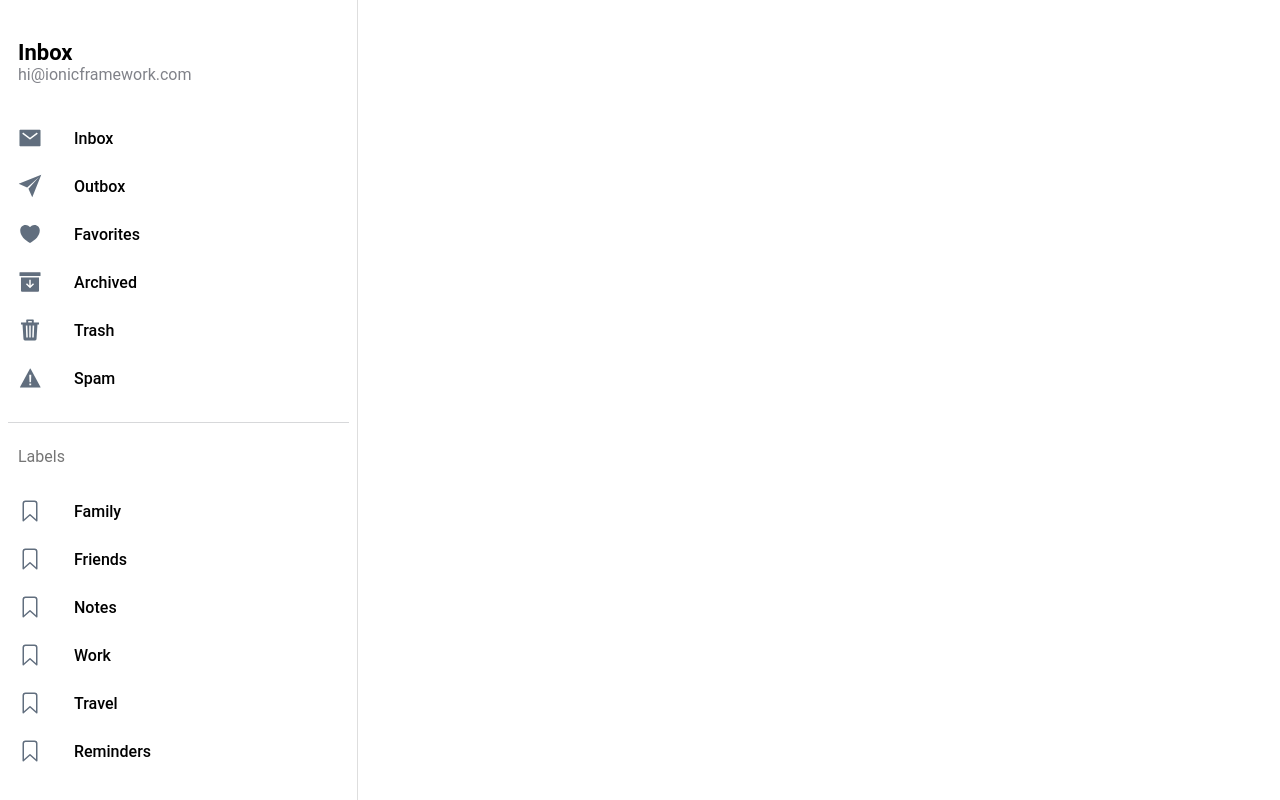
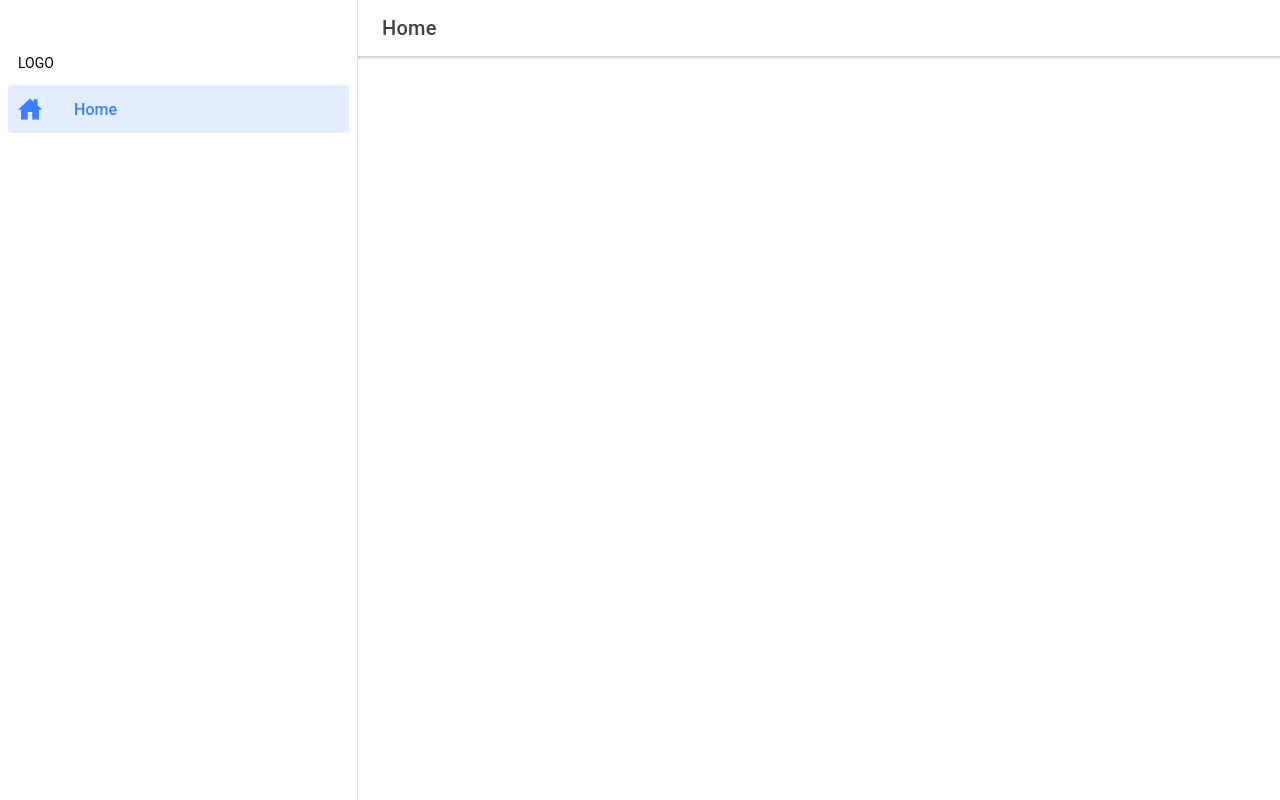
Before and after one commit to Jbristhuille/WCS_Hackathon_1, a React (Create React App) app in the folder 01_src/01_client/: page /home in a window 1280 px wide. Built offline with nearby package versions, Linux system fonts and the light colour scheme.

Commit message:
:fire: Clean client code
* Remove Page.tsx
* Create Home.tsx (replace Page.tsx)
* Rework routing
* Rework menu
* Remove ExploreContainer.tsx

```diff
--- a/01_src/01_client/src/App.tsx
+++ b/01_src/01_client/src/App.tsx
@@ -1,27 +1,47 @@
+/**
+ * @ Author: Jbristhuille
+ * @ Create Time: 2022-11-24 09:07:46
+ * @ Description: Main project component
+ */
+
+/* SUMMARY
+  * Ionic
+  * React
+  * Pages
+  * Components
+  * Styles
+*/
+
+/* Ionic */
 import { IonApp, IonRouterOutlet, IonSplitPane, setupIonicReact } from '@ionic/react';
+/***/
+
+/* React */
 import { IonReactRouter } from '@ionic/react-router';
 import { Redirect, Route } from 'react-router-dom';
+/***/
+
+/* Pages */
+import Home from './pages/Home';
+/***/
+
+/* Components */
 import Menu from './components/Menu';
-import Page from './pages/Page';
+/***/
 
-/* Core CSS required for Ionic components to work properly */
+/* Styles */
 import '@ionic/react/css/core.css';
-
-/* Basic CSS for apps built with Ionic */
 import '@ionic/react/css/normalize.css';
 import '@ionic/react/css/structure.css';
 import '@ionic/react/css/typography.css';
-
-/* Optional CSS utils that can be commented out */
 import '@ionic/react/css/padding.css';
 import '@ionic/react/css/float-elements.css';
 import '@ionic/react/css/text-alignment.css';
 import '@ionic/react/css/text-transformation.css';
 import '@ionic/react/css/flex-utils.css';
 import '@ionic/react/css/display.css';
-
-/* Theme variables */
 import './theme/variables.css';
+/***/
 
 setupIonicReact();
 
@@ -33,10 +53,10 @@ const App: React.FC = () => {
           <Menu />
           <IonRouterOutlet id="main">
             <Route path="/" exact={true}>
-              <Redirect to="/page/Inbox" />
+              <Redirect to="/home" />
             </Route>
-            <Route path="/page/:name" exact={true}>
-              <Page />
+            <Route path="/home" exact={true}>
+              <Home />
             </Route>
           </IonRouterOutlet>
         </IonSplitPane>
--- a/01_src/01_client/src/components/ExploreContainer.css
+++ /dev/null
@@ -1,24 +0,0 @@
-.container {
-  text-align: center;
-  position: absolute;
-  left: 0;
-  right: 0;
-  top: 50%;
-  transform: translateY(-50%);
-}
-
-.container strong {
-  font-size: 20px;
-  line-height: 26px;
-}
-
-.container p {
-  font-size: 16px;
-  line-height: 22px;
-  color: #8c8c8c;
-  margin: 0;
-}
-
-.container a {
-  text-decoration: none;
-}
--- a/01_src/01_client/src/components/ExploreContainer.tsx
+++ /dev/null
@@ -1,16 +0,0 @@
-import './ExploreContainer.css';
-
-interface ContainerProps {
-  name: string;
-}
-
-const ExploreContainer: React.FC<ContainerProps> = ({ name }) => {
-  return (
-    <div className="container">
-      <strong>{name}</strong>
-      <p>Explore <a target="_blank" rel="noopener noreferrer" href="https://ionicframework.com/docs/components">UI Components</a></p>
-    </div>
-  );
-};
-
-export default ExploreContainer;
--- a/01_src/01_client/src/components/Menu.css
+++ b/01_src/01_client/src/components/Menu.css
@@ -21,11 +21,11 @@ ion-menu.md ion-list-header, ion-menu.md ion-note {
   padding-left: 10px;
 }
 
-ion-menu.md ion-list#inbox-list {
+ion-menu.md ion-list#menu-list {
   border-bottom: 1px solid var(--ion-color-step-150, #d7d8da);
 }
 
-ion-menu.md ion-list#inbox-list ion-list-header {
+ion-menu.md ion-list#menu-list ion-list-header {
   font-size: 22px;
   font-weight: 600;
   min-height: 20px;
--- a/01_src/01_client/src/components/Menu.tsx
+++ b/01_src/01_client/src/components/Menu.tsx
@@ -1,3 +1,16 @@
+/**
+ * @ Author: Jbristhuille
+ * @ Create Time: 2022-11-24 09:07:46
+ * @ Description: Menu component
+ */
+
+/* SUMMARY
+  * Ionic
+  * React
+  * Styles
+*/
+
+/* Ionic */
 import {
   IonContent,
   IonIcon,
@@ -6,61 +19,21 @@ import {
   IonList,
   IonListHeader,
   IonMenu,
-  IonMenuToggle,
-  IonNote,
+  IonMenuToggle
 } from '@ionic/react';
+import {
+  homeOutline,
+  homeSharp
+} from 'ionicons/icons';
+/***/
 
+/* React */
 import { useLocation } from 'react-router-dom';
-import { archiveOutline, archiveSharp, bookmarkOutline, heartOutline, heartSharp, mailOutline, mailSharp, paperPlaneOutline, paperPlaneSharp, trashOutline, trashSharp, warningOutline, warningSharp } from 'ionicons/icons';
+/***/
+
+/* Styles */
 import './Menu.css';
-
-interface AppPage {
-  url: string;
-  iosIcon: string;
-  mdIcon: string;
-  title: string;
-}
-
-const appPages: AppPage[] = [
-  {
-    title: 'Inbox',
-    url: '/page/Inbox',
-    iosIcon: mailOutline,
-    mdIcon: mailSharp
-  },
-  {
-    title: 'Outbox',
-    url: '/page/Outbox',
-    iosIcon: paperPlaneOutline,
-    mdIcon: paperPlaneSharp
-  },
-  {
-    title: 'Favorites',
-    url: '/page/Favorites',
-    iosIcon: heartOutline,
-    mdIcon: heartSharp
-  },
-  {
-    title: 'Archived',
-    url: '/page/Archived',
-    iosIcon: archiveOutline,
-    mdIcon: archiveSharp
-  },
-  {
-    title: 'Trash',
-    url: '/page/Trash',
-    iosIcon: trashOutline,
-    mdIcon: trashSharp
-  },
-  {
-    title: 'Spam',
-    url: '/page/Spam',
-    iosIcon: warningOutline,
-    mdIcon: warningSharp
-  }
-];
-
-const labels = ['Family', 'Friends', 'Notes', 'Work', 'Travel', 'Reminders'];
+/***/
 
 const Menu: React.FC = () => {
   const location = useLocation();
@@ -69,28 +42,14 @@ const Menu: React.FC = () => {
     <IonMenu contentId="main" type="overlay">
       <IonContent>
         <IonList id="inbox-list">
-          <IonListHeader>Inbox</IonListHeader>
-          <IonNote>hi@ionicframework.com</IonNote>
-          {appPages.map((appPage, index) => {
-            return (
-              <IonMenuToggle key={index} autoHide={false}>
-                <IonItem className={location.pathname === appPage.url ? 'selected' : ''} routerLink={appPage.url} routerDirection="none" lines="none" detail={false}>
-                  <IonIcon slot="start" ios={appPage.iosIcon} md={appPage.mdIcon} />
-                  <IonLabel>{appPage.title}</IonLabel>
-                </IonItem>
-              </IonMenuToggle>
-            );
-          })}
-        </IonList>
+          <IonListHeader>LOGO</IonListHeader>
 
-        <IonList id="labels-list">
-          <IonListHeader>Labels</IonListHeader>
-          {labels.map((label, index) => (
-            <IonItem lines="none" key={index}>
-              <IonIcon slot="start" icon={bookmarkOutline} />
-              <IonLabel>{label}</IonLabel>
+          <IonMenuToggle autoHide={false}>
+            <IonItem className={location.pathname === "/home" ? 'selected' : ''} routerLink={"/home"} routerDirection="none" lines="none" detail={false}>
+              <IonIcon slot="start" ios={homeOutline} md={homeSharp} />
+              <IonLabel>Home</IonLabel>
             </IonItem>
-          ))}
+          </IonMenuToggle>
         </IonList>
       </IonContent>
     </IonMenu>
--- /dev/null
+++ b/01_src/01_client/src/pages/Home.css
@@ -0,0 +1,5 @@
+/**
+ * @ Author: Jbristhuille
+ * @ Create Time: 2022-11-24 10:28:49
+ * @ Description: Home page custom styles
+ */
--- /dev/null
+++ b/01_src/01_client/src/pages/Home.tsx
@@ -0,0 +1,38 @@
+/**
+ * @ Author: Jbristhuille
+ * @ Create Time: 2022-11-24 10:28:44
+ * @ Description: Home page
+ */
+
+/* SUMMARY
+    * React
+    * Ionic
+*/
+
+/* React */
+import React from 'react';
+/***/
+
+/* Ionic */
+import { IonButtons, IonContent, IonHeader, IonMenuButton, IonPage, IonTitle, IonToolbar } from '@ionic/react';
+/***/
+
+const Home = () => {
+    return (
+        <IonPage>
+            <IonHeader>
+                <IonToolbar>
+                    <IonButtons slot="start">
+                        <IonMenuButton />
+                    </IonButtons>
+                    <IonTitle>Home</IonTitle>
+                </IonToolbar>
+            </IonHeader>
+
+            <IonContent fullscreen>
+            </IonContent>
+        </IonPage>
+    );
+};
+
+export default Home;
--- a/01_src/01_client/src/pages/Page.tsx
+++ /dev/null
@@ -1,33 +0,0 @@
-import { IonButtons, IonContent, IonHeader, IonMenuButton, IonPage, IonTitle, IonToolbar } from '@ionic/react';
-import { useParams } from 'react-router';
-import ExploreContainer from '../components/ExploreContainer';
-import './Page.css';
-
-const Page: React.FC = () => {
-
-  const { name } = useParams<{ name: string; }>();
-
-  return (
-    <IonPage>
-      <IonHeader>
-        <IonToolbar>
-          <IonButtons slot="start">
-            <IonMenuButton />
-          </IonButtons>
-          <IonTitle>{name}</IonTitle>
-        </IonToolbar>
-      </IonHeader>
-
-      <IonContent fullscreen>
-        <IonHeader collapse="condense">
-          <IonToolbar>
-            <IonTitle size="large">{name}</IonTitle>
-          </IonToolbar>
-        </IonHeader>
-        <ExploreContainer name={name} />
-      </IonContent>
-    </IonPage>
-  );
-};
-
-export default Page;
```
Also changed, not shown: 01_src/01_client/src/pages/Page.css (deleted).
